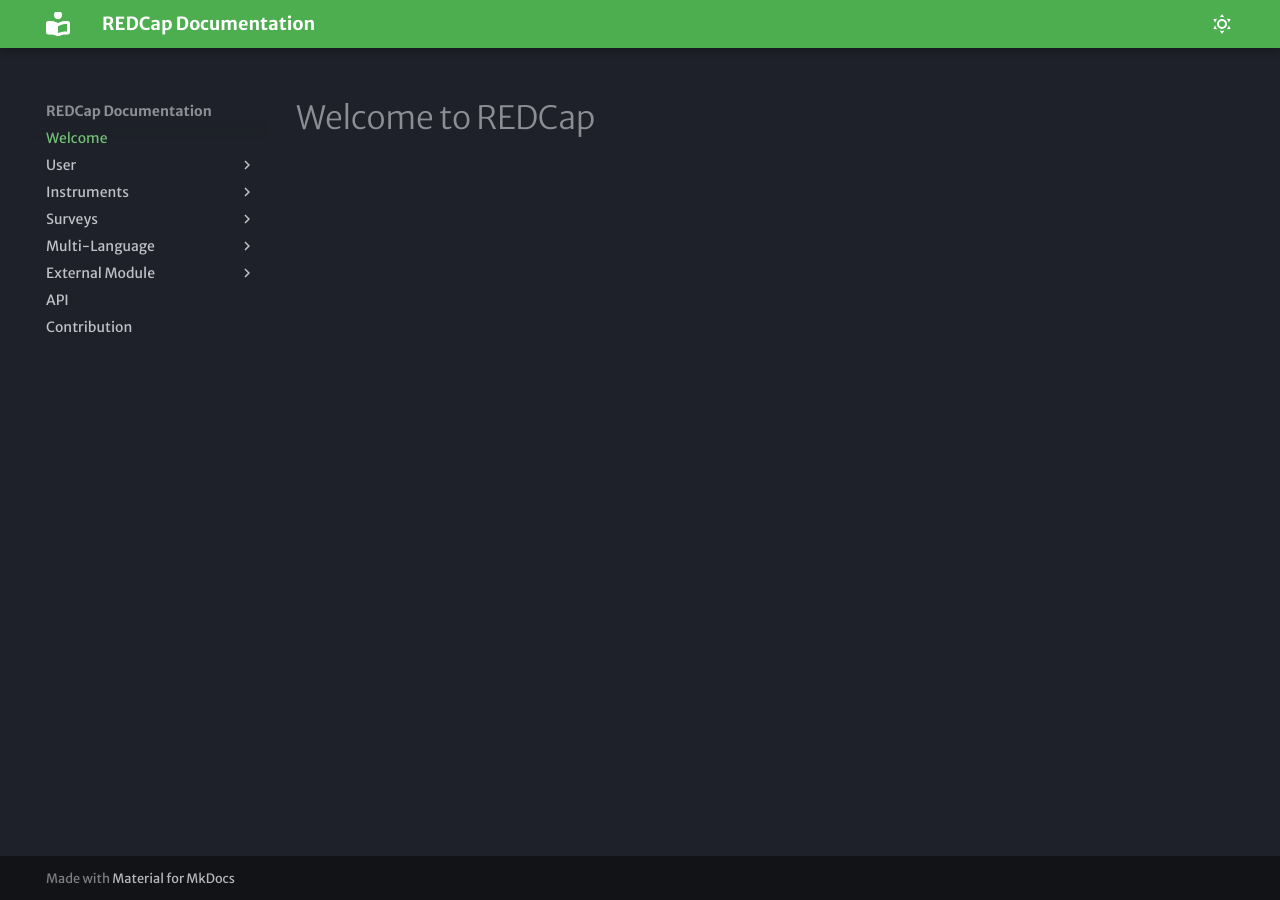
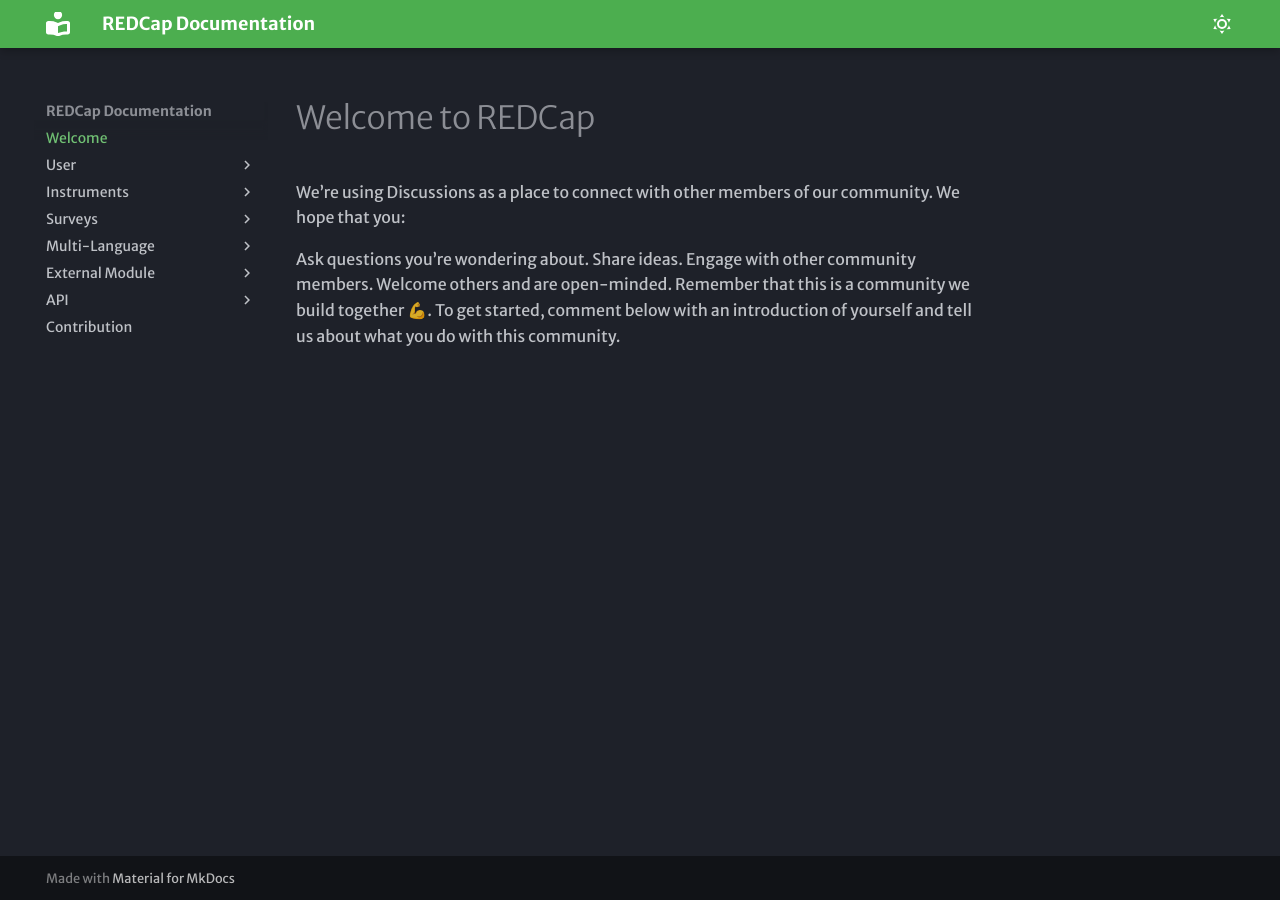
Before and after one commit to bmb-nord/redcap, an MkDocs documentation site: the page built from docs/index.md, in a window 1280 px wide. Built offline with MkDocs 1.6.1 and Material for MkDocs 9.7.7, drawn with Linux system fonts in a browser that asks for light colours; some web fonts are replaced.

```diff
--- a/docs/index.md
+++ b/docs/index.md
@@ -1 +1,10 @@
 # Welcome to REDCap
+
+We’re using Discussions as a place to connect with other members of our community. We hope that you:
+
+Ask questions you’re wondering about.
+Share ideas.
+Engage with other community members.
+Welcome others and are open-minded. Remember that this is a community we
+build together 💪.
+To get started, comment below with an introduction of yourself and tell us about what you do with this community.
--- a/mkdocs.yml
+++ b/mkdocs.yml
@@ -56,7 +56,9 @@ nav:
     - Instance Table: instance-table.md
     - JavaScript Injector: javascript-sector.md
 
-  - API: api.md
+  - API:
+    - Setup: API/api.md
+    - Postman: API/postman.md
 
   - Contribution: CONTRIBUTION.md
 
```
